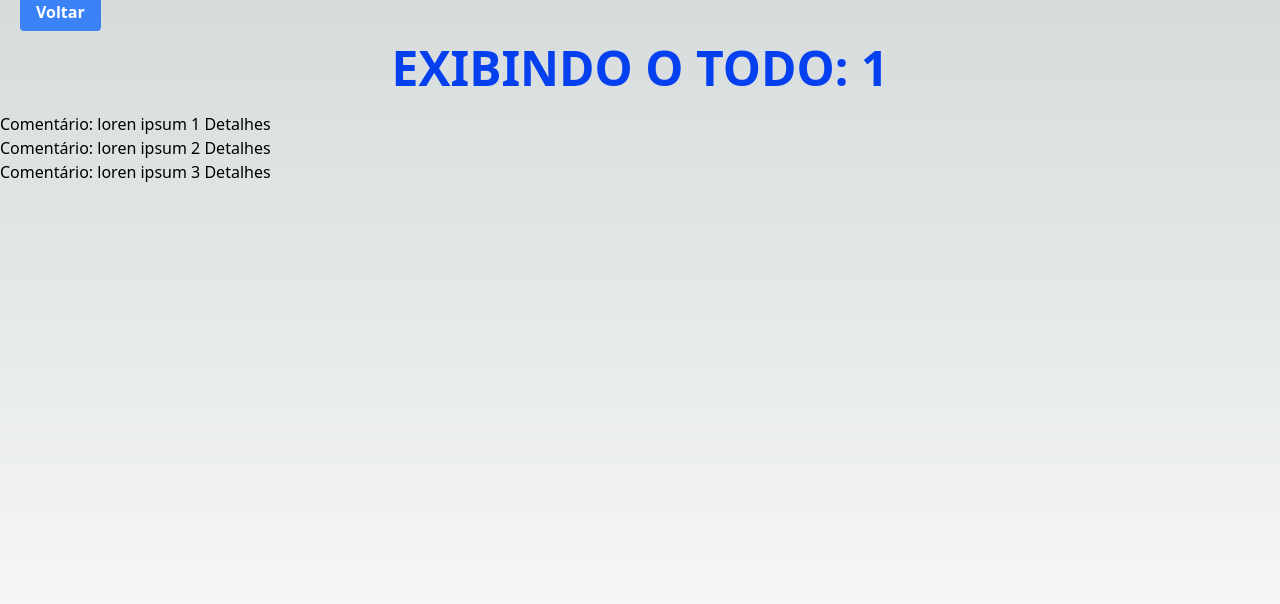
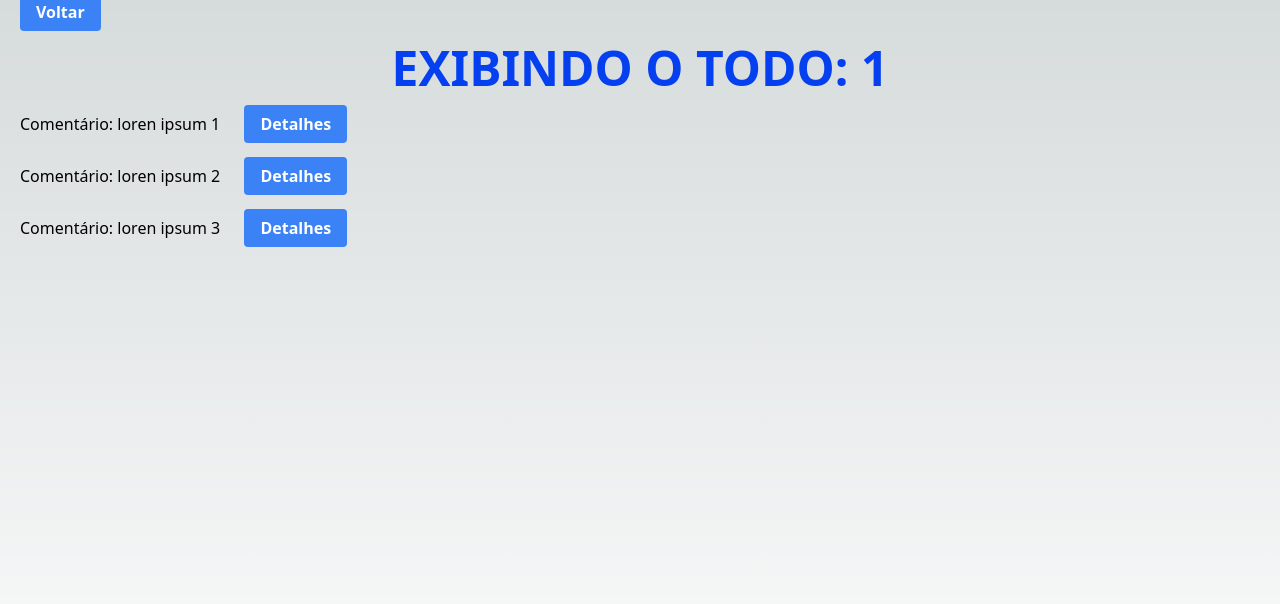
Before and after one commit to Danilo-Vicentin-Silva/curso-nextjs, a Next.js app in the folder app-inicial/: page /dynamicRoutes/1 in a window 1280 px wide. Shown: the top 604 px of the page. Built offline with nearby package versions, Linux system fonts and the light colour scheme.

Commit message:
Dynamic Routes

```diff
--- a/app-inicial/src/pages/dynamicRoutes/[todoId].tsx
+++ b/app-inicial/src/pages/dynamicRoutes/[todoId].tsx
@@ -11,18 +11,41 @@ const TodoId = () => {
         Voltar
       </Link>
       <h1 className="title">Exibindo o todo: {todoId}</h1>
+      <ul className="m-5 flex flex-col gap-7">
+        <li>
           <p>
             Comentário: loren ipsum 1{" "}
-        <Link href={`/dynamicRoutes/${todoId}/comments/1`}>Detalhes</Link>
+            <Link
+              className="m-5 botao"
+              href={`/dynamicRoutes/${todoId}/comments/1`}
+            >
+              Detalhes
+            </Link>
           </p>
+        </li>
+        <li>
           <p>
             Comentário: loren ipsum 2{" "}
-        <Link href={`/dynamicRoutes/${todoId}/comments/2`}>Detalhes</Link>
+            <Link
+              className="m-5 botao"
+              href={`/dynamicRoutes/${todoId}/comments/2`}
+            >
+              Detalhes
+            </Link>
           </p>
+        </li>
+        <li>
           <p>
             Comentário: loren ipsum 3{" "}
-        <Link href={`/dynamicRoutes/${todoId}/comments/3`}>Detalhes</Link>
+            <Link
+              className="m-5 botao"
+              href={`/dynamicRoutes/${todoId}/comments/3`}
+            >
+              Detalhes
+            </Link>
           </p>
+        </li>
+      </ul>
     </div>
   );
 };
--- a/app-inicial/src/pages/dynamicRoutes/[todoId]/comments/[commentsId].tsx
+++ b/app-inicial/src/pages/dynamicRoutes/[todoId]/comments/[commentsId].tsx
@@ -11,7 +11,8 @@ const Comment = () => {
       <Link className="m-5 botao" href={`/dynamicRoutes/${todoId}`} rel="prev">
         Voltar
       </Link>
-      <h1 className="title">Exibindo o comentário número: {commentsId}</h1>
+      <h1 className="title">Comentário</h1>
+      <p className="m-5">Exibindo o comentário número: {commentsId}</p>
     </div>
   );
 };
--- a/app-inicial/src/pages/dynamicRoutes/index.tsx
+++ b/app-inicial/src/pages/dynamicRoutes/index.tsx
@@ -1,5 +1,12 @@
+import Link from "next/link";
+
 const DynamicRoutes = () => {
-    return ( <h1 className="title">Dynamic Routes</h1> );
-}
+  return (
+    <div>
+      <h1 className="title">Dynamic Routes</h1>
+      <Link className="m-5 botao" href={"/dynamicRoutes/1"}>Acessar qualquer produto</Link>
+    </div>
+  );
+};
 
 export default DynamicRoutes;
```
Lines whose indentation alone changed are shown as unchanged.
